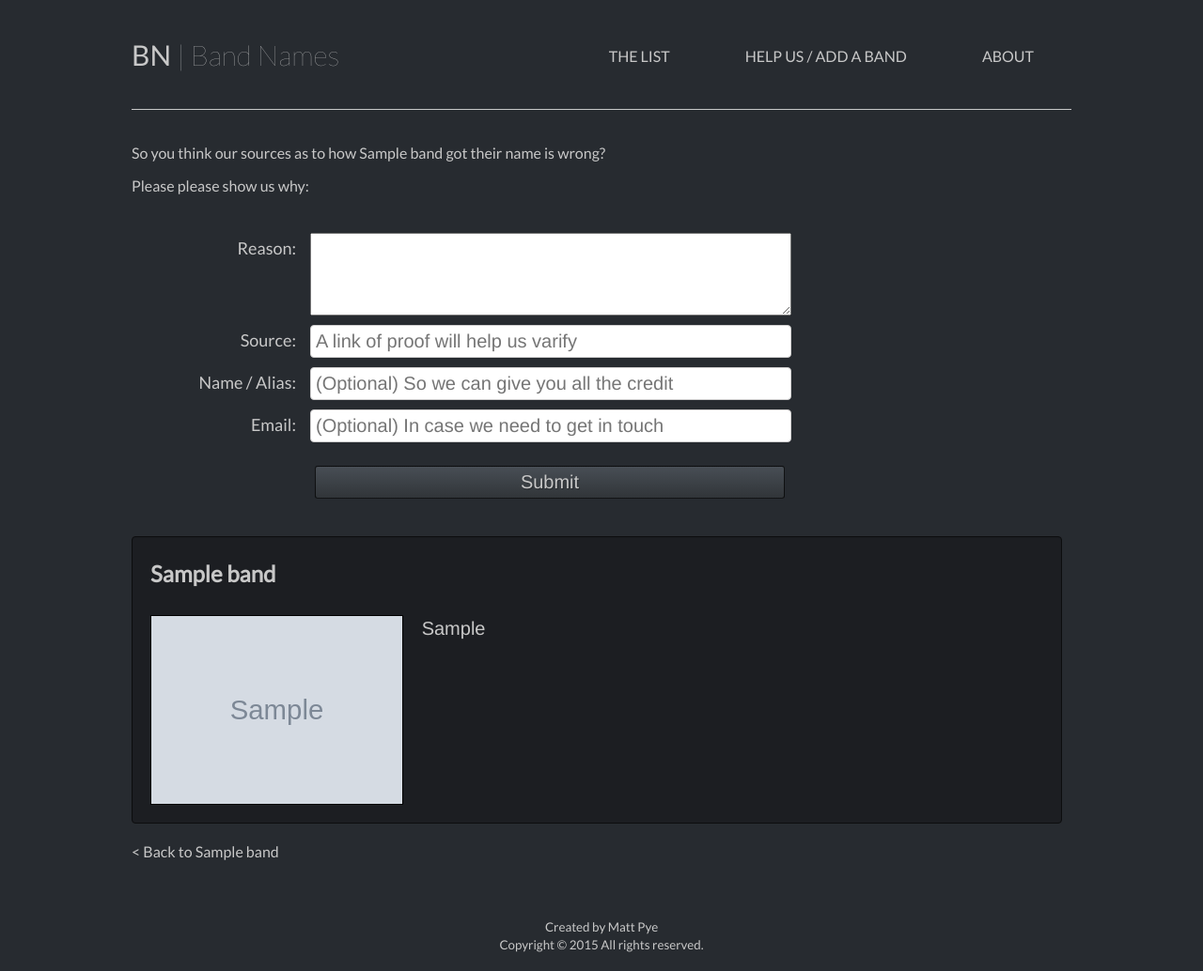
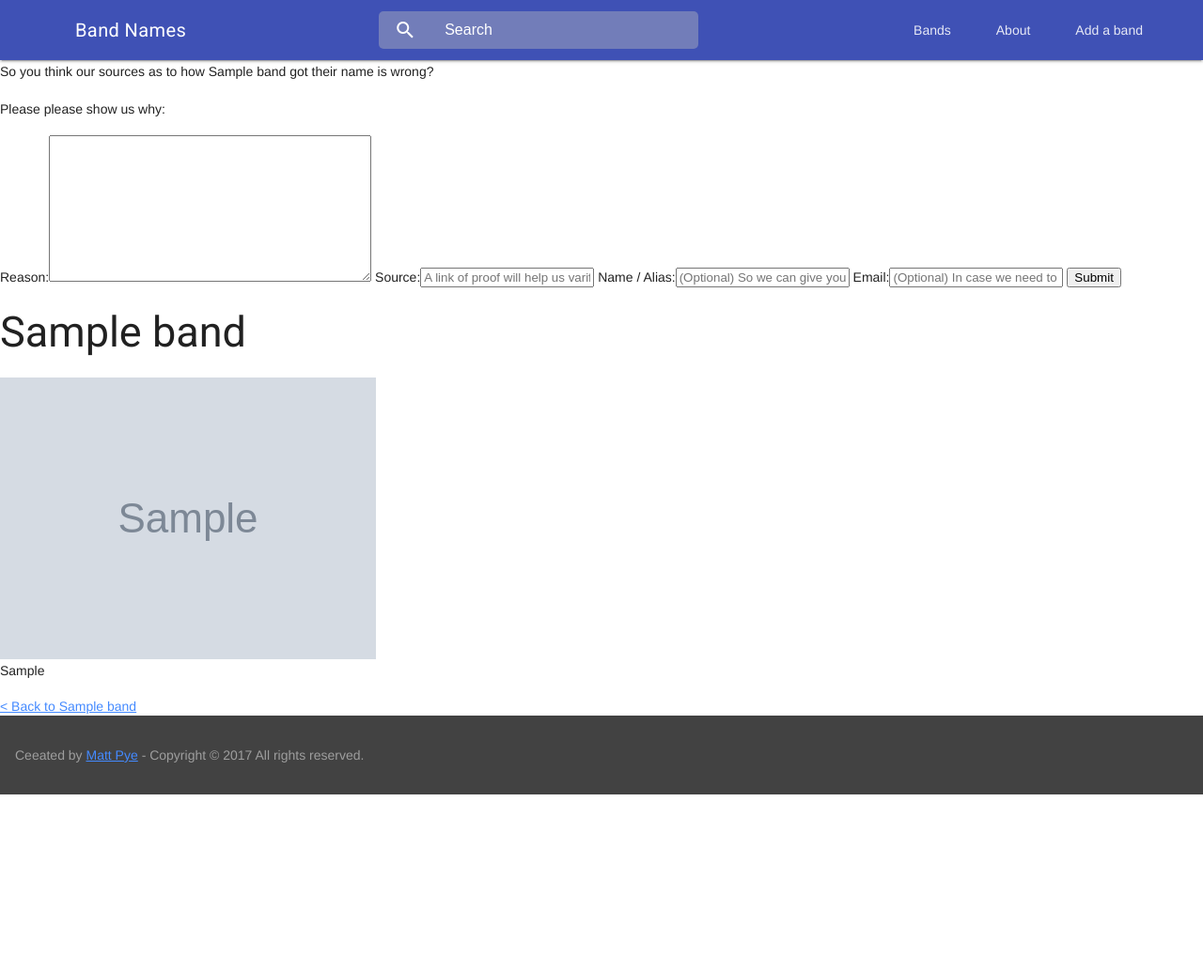
Before and after one commit to pyepye/bandnames, a Django app: template bandnames/templates/band_report.html in a window 1280 px wide. Shown: the whole page at 94% size. After the commit the page ends 846 px from the top, so only its background shows below. Run offline with Django 3.2, Linux system fonts and the light colour scheme; the template is opened without the code that fills it: values that come from a table or form of the project are taken from there, others are empty; tables that the repository leaves empty hold one stand-in row (values such as "Sample post"); grey boxes marked "Sample" are stand-in pictures; parts of the project's set-up code (start-up, migrations or seed data) failed here and were passed over; some libraries are stand-ins or nearby versions.

Commit message:
Start of material design

```diff
--- a/bandnames/templates/base.html
+++ b/bandnames/templates/base.html
@@ -2,33 +2,152 @@
 <!DOCTYPE html>
 <html lang="en"><head>
     <meta charset="utf-8">
+    <meta http-equiv="X-UA-Compatible" content="IE=edge">
+    <meta content="" name="description">
     <title>Band Names</title>
-    <meta content="" name="description">
+
+    <!-- Add to homescreen for Chrome on Android -->
+    <meta name="mobile-web-app-capable" content="yes">
+    <link rel="icon" sizes="192x192" href="{% static 'img/favicon.ico' %}">
+
+    <meta name="apple-mobile-web-app-capable" content="yes">
+    <meta name="apple-mobile-web-app-title" content="Band Names">
+    <meta name="apple-mobile-web-app-status-bar-style" content="black">
+    <link rel="apple-touch-icon-precomposed" href="{% static 'img/favicon.ico' %}">
+
+    <!-- Tile icon for Win8 (144x144 + tile color) -->
+    <meta name="msapplication-TileImage" content="{% static 'img/favicon.ico' %}">
+    <meta name="msapplication-TileColor" content="#3372df">
+
     <link rel="shortcut icon" href="{% static 'img/favicon.ico' %}">
-    <link href="{% static 'css/normalizecss' %}" rel="stylesheet">
-    <link href="{% static 'css/bandnames.css' %}" rel="stylesheet">
     <link href='http://fonts.googleapis.com/css?family=Lato:400,100' rel='stylesheet' type='text/css'>
+
+    <link rel="stylesheet" href="https://fonts.googleapis.com/css?family=Roboto:regular,bold,italic,thin,light,bolditalic,black,medium&amp;lang=en">
+    <link rel="stylesheet" href="https://fonts.googleapis.com/icon?family=Material+Icons">
+    <link rel="stylesheet" href="https://code.getmdl.io/1.3.0/material.indigo-blue.min.css" />
+    <script defer src="https://code.getmdl.io/1.1.3/material.min.js"></script>
+
+    {# <link rel="stylesheet" type="text/css" href="{% static 'css/styles.css' %}"> #}
+
 </head>
 <body>
+<style>
+.mdh-expandable-search {
+  /*margin: 0 50px;*/
+  align-items: center;
+  justify-content: center;
+}
 
-<main class="main">
-    <div class="header">
-        <h1><a href="{% url 'band_list' %}"><span>BN</span> | Band Names</a></h1>
-        <nav>
-            <ul>
-                <li><a href="{% url 'about' %}">About</a></li>
-                <li><a href="{% url 'new_band' %}">Help Us / Add a band</a></li>
-                <li><a href="{% url 'band_list' %}">The List</a></li>
-            </ul>
-        </nav>
+.mdh-expandable-search form {
+  max-width: 600px;
+}
+
+.mdh-expandable-search,
+.mdh-expandable-search form,
+.mdh-expandable-search input {
+  /* Cross browser flex-grow */
+  -webkit-box-flex: 1;
+  -webkit-flex-grow: 1;
+  -ms-flex-positive: 1;
+  flex-grow: 1;
+}
+
+.mdh-expandable-search,
+.mdh-expandable-search form {
+  /* Cross browser inline-flex */
+  display: -webkit-inline-box;
+  display: -webkit-inline-flex;
+  display: -moz-inline-box;
+  display: -ms-inline-flexbox;
+  display: inline-flex;
+}
+
+/* Position search icon */
+.mdh-expandable-search .material-icons {
+  position: relative;
+  right: -40px;
+  margin-left: -24px; /* Remove the blank space left behind by the icon being relatively positioned */
+}
+
+.mdh-expandable-search input {
+  outline: none;
+  border: none;
+  font-size: 16px;
+  color: #FFFFFF;
+  background-color: #727db9;
+  padding: 0px 35px 0px 70px;
+  height: 40px;
+  line-height: 40px; /* TODO: This was recommended for cross browser compatability of input height, check if its actually needed in modern browsers */
+
+  border-radius: 5px 5px 5px 5px;
+  -moz-border-radius: 5px 5px 5px 5px;
+  -webkit-border-radius: 5px 5px 5px 5px;
+}
+
+.mdh-expandable-search input::-webkit-input-placeholder { /* WebKit browsers */
+    color:    #FFFFFF;
+}
+.mdh-expandable-search input:-moz-placeholder { /* Mozilla Firefox 4 to 18 */
+   color:    #FFFFFF;
+   opacity:  1; /* Firefox gives the placeholder a reduced opacity so we have to increase it */
+}
+.mdh-expandable-search input::-moz-placeholder { /* Mozilla Firefox 19+ */
+   color:    #FFFFFF;
+   opacity:  1; /* Firefox gives the placeholder a reduced opacity so we have to increase it */
+}
+.mdh-expandable-search input:-ms-input-placeholder { /* Internet Explorer 10+ */
+   color:    #FFFFFF;
+}
+
+</style>
+
+<div class="mdl-layout mdl-js-layout mdl-layout--fixed-header">
+  <header class="mdl-layout__header">
+    <div class="mdl-layout__header-row">
+      <!-- Title -->
+      <span class="mdl-layout-title">Band Names</span>
+      <!-- Add spacer, to align navigation to the right -->
+      <div class="mdl-layout-spacer"></div>
+
+      {# Search https://codepen.io/SeanBannister/pen/BNVvVQ #}
+      <div class="mdh-expandable-search mdl-cell--hide-phone">
+        <i class="material-icons">search</i>
+        <form action="{% url 'band_list' %}" method="get">
+          <input type="text" name="search" id="search" placeholder="Search" size="1">
+        </form>
+      </div>
+
+      <div class="mdl-layout-spacer"></div>
+
+      <!-- Navigation. We hide it in small screens. -->
+      <nav class="mdl-navigation mdl-layout--large-screen-only">
+        <a class="mdl-navigation__link" href="{% url 'band_list' %}">Bands</a>
+        <a class="mdl-navigation__link" href="{% url 'about' %}">About</a>
+        <a class="mdl-navigation__link" href="{% url 'new_band' %}">Add a band</a>
+      </nav>
     </div>
-  {% block content %}
-  {% endblock content %}
-</main>
-
-<footer role="contentinfo" class="footer-main">
-    <small>Created by <a href="http://mattpye.com">Matt Pye</a></small><br>
-    <small>Copyright &copy; <time datetime="2015">2015</time> All rights reserved.</small>
-</footer>
+  </header>
+  <div class="mdl-layout__drawer">
+    <span class="mdl-layout-title">Band Names</span>
+    <nav class="mdl-navigation">
+      <a class="mdl-navigation__link" href="{% url 'band_list' %}">Bands</a>
+      <a class="mdl-navigation__link" href="{% url 'about' %}">About</a>
+      <a class="mdl-navigation__link" href="{% url 'new_band' %}">Add a band</a>
+    </nav>
+  </div>
+  <main class="mdl-layout__content">
+    <div class="page-content">
+      {% block content %}
+      {% endblock content %}
+    </div>
+  </main>
+  <div class="mdl-layout-spacer"></div>
+  <footer class="mdl-mini-footer">
+    <div class="mdl-mini-footer--bottom-section">
+      Ceeated by <a href="http://mattpye.com">Matt Pye</a> -
+      Copyright &copy; <time datetime="2017">2017</time> All rights reserved.
+    </div>
+  </footer>
+</div>
 </body>
 </html>
```
Also changed, not shown: bandnames/templates/band_detail.html (+63 -14 lines), bandnames/templates/band_list.html (+55 -43 lines), bandnames/templates/pagination.html (added, +45 -0 lines).
